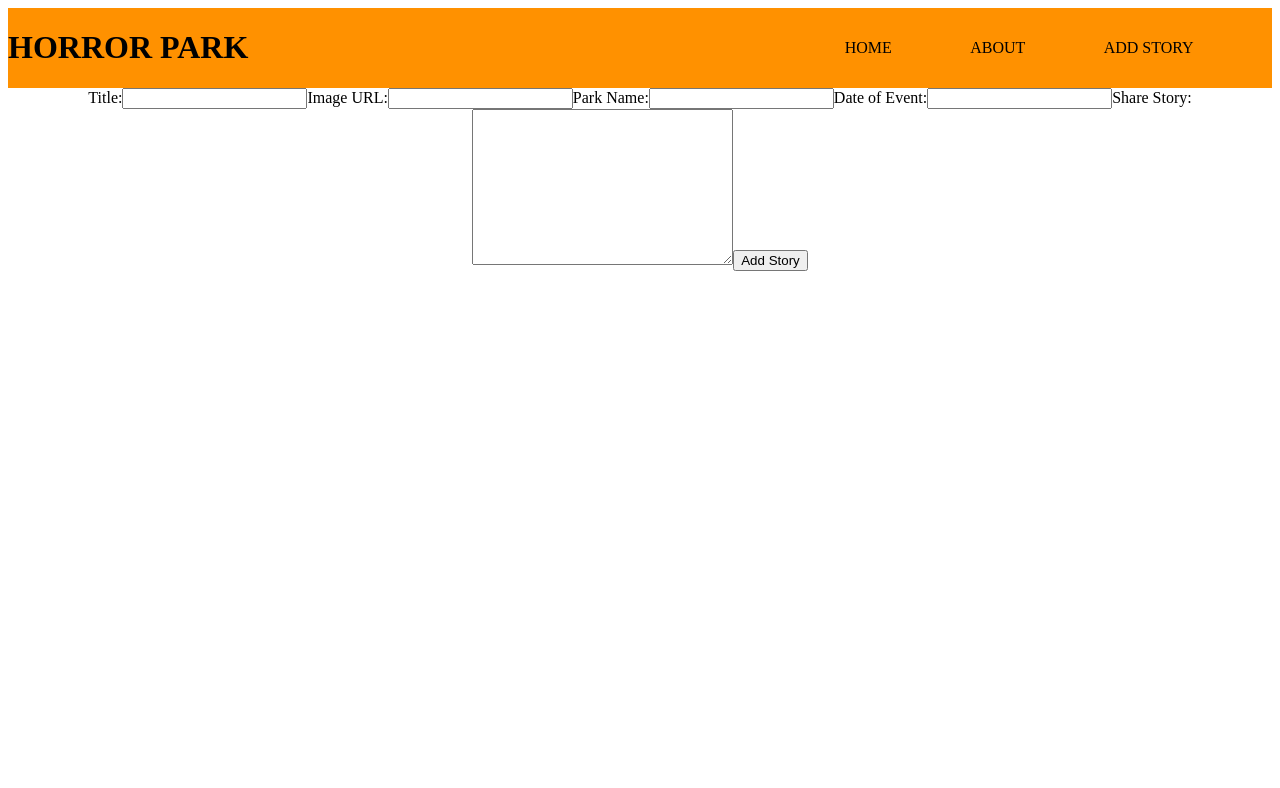
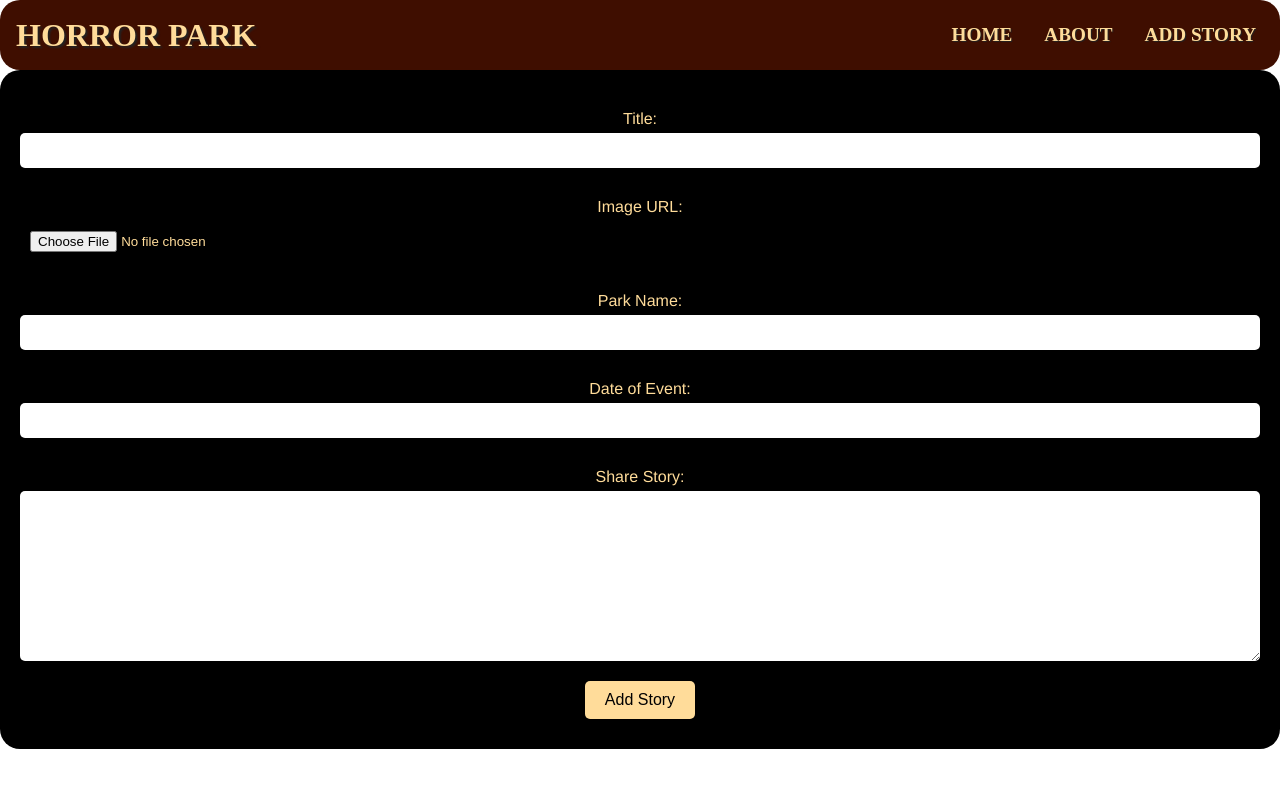
Before and after one commit to QueenlyCrimson/Theme-Park-Horror-Stories, a React (Create React App) app in the folder client/: page /createstory in a window 1280 px wide. Shown: the top 788 px of the page. Built offline with nearby package versions, Linux system fonts and the light colour scheme.

Commit message:
added styling to create story form & update about

```diff
--- a/client/src/App.css
+++ b/client/src/App.css
@@ -1,22 +1,8 @@
-.App {
-  text-align: center;
+* {
+    padding: 0;
+    margin: 0;
 }
 
-.navbar {
-  display: flex;
-  justify-content: space-between;
-  align-items: center;
-  background-color: rgb(255, 145, 0);
+.App {
+    text-align: center;
 }
-
-.navlinks {
-  display: flex;
-  width: 40%;
-  justify-content: space-evenly;
-  align-items: center;
-}
-
-.navlink {
-  text-decoration: none;
-  color: black;
-}
--- a/client/src/components/CreateStory.jsx
+++ b/client/src/components/CreateStory.jsx
@@ -1,13 +1,14 @@
-import { useState } from "react"
-import axios from "axios"
+import { useState } from 'react'
+import axios from 'axios'
+import '../styles/CreateStory.css'
 
 const CreateStory = ({ stories, setStories }) => {
     const [newStory, setNewStory] = useState({
-    title: "",
-    image: "",
-    park: "",
-    date: "",
-    content: "",
+        title: '',
+        image: '',
+        park: '',
+        date: '',
+        content: '',
     })
 
     const handleChange = (e) => {
@@ -16,16 +17,19 @@ const CreateStory = ({ stories, setStories }) => {
 
     const createStory = async (e) => {
         e.preventDefault()
-    let res = await axios.post("http://localhost:3001/stories/create", newStory)
+        let res = await axios.post(
+            'http://localhost:3001/stories/create',
+            newStory
+        )
         let currentStories = stories
         currentStories.push(res.data.story)
         setStories(currentStories)
         setNewStory({
-      title: "",
-      image: "",
-      park: "",
-      date: "",
-      content: "",
+            title: '',
+            image: '',
+            park: '',
+            date: '',
+            content: '',
         })
     }
 
@@ -34,44 +38,60 @@ const CreateStory = ({ stories, setStories }) => {
     }
 
     return (
-    <form onSubmit={handleSubmit}>
-      <label htmlFor="title">Title:</label>
+        <form className='createStory-container' onSubmit={handleSubmit}>
+            <label className='createStory-label' htmlFor='title'>
+                Title:
+            </label>
             <input
-        type="text"
-        id="title"
+                className='createStory-input'
+                type='text'
+                id='title'
                 onChange={handleChange}
                 value={newStory.title}
             />
-      <label htmlFor="image">Image URL:</label>
+            <label className='createStory-label' htmlFor='image'>
+                Image URL:
+            </label>
             <input
-        type="text"
-        id="image"
+                className='createStory-input'
+                type='file'
+                id='image'
                 onChange={handleChange}
                 value={newStory.image}
             />
-      <label htmlFor="park">Park Name:</label>
+            <label className='createStory-label' htmlFor='park'>
+                Park Name:
+            </label>
             <input
-        type="text"
-        id="park"
+                className='createStory-input'
+                type='text'
+                id='park'
                 onChange={handleChange}
                 value={newStory.park}
             />
-      <label htmlFor="date">Date of Event:</label>
+            <label className='createStory-label' htmlFor='date'>
+                Date of Event:
+            </label>
             <input
-        type="text"
-        id="date"
+                className='createStory-input'
+                type='text'
+                id='date'
                 onChange={handleChange}
                 value={newStory.date}
             />
-      <label htmlFor="content">Share Story:</label>
+            <label className='createStory-label' htmlFor='content'>
+                Share Story:
+            </label>
             <textarea
-        id="content"
-        cols="30"
-        rows="10"
+                className='createStory-textarea'
+                id='content'
+                cols='30'
+                rows='10'
                 onChange={handleChange}
-        value={newStory.content}
-      ></textarea>
-      <button type="submit">Add Story</button>
+                value={newStory.content}></textarea>
+            <button className='createStory-button' type='submit'>
+                Add Story
+            </button>
         </form>
     )
 }
--- a/client/src/components/NavBar.jsx
+++ b/client/src/components/NavBar.jsx
@@ -1,17 +1,18 @@
-import { NavLink } from "react-router-dom"
+import { NavLink } from 'react-router-dom'
+import '../styles/Navbar.css'
 
 const NavBar = (props) => {
     return (
-    <div className="navbar">
-      <h1>HORROR PARK</h1>
-      <div className="navlinks">
-        <NavLink to="/" className="navlink">
+        <div className='navbar-container'>
+            <h1 className='navbar-header'>HORROR PARK</h1>
+            <div className='navlinks-container'>
+                <NavLink to='/' className='navlink'>
                     HOME
                 </NavLink>
-        <NavLink to="/about" className="navlink">
+                <NavLink to='/about' className='navlink'>
                     ABOUT
                 </NavLink>
-        <NavLink to="/createstory" className="navlink">
+                <NavLink to='/createstory' className='navlink'>
                     ADD STORY
                 </NavLink>
             </div>
--- a/client/src/styles/About.css
+++ b/client/src/styles/About.css
@@ -1,6 +1,6 @@
 .about-container {
     background-color: black;
-    color: white;
+    color: #ffdc9a;
     padding: 30px;
     border-radius: 20px;
     font-family: 'Franklin Gothic Medium', 'Arial Narrow', Arial, sans-serif;
@@ -10,7 +10,8 @@
     font-size: 36px;
     margin-bottom: 20px;
     text-align: center;
-    text-shadow: 2px 2px 4px #ff0000;
+    color: #ffdc9a;
+    text-shadow: 2px 2px 4px #3f0e00;
 }
 
 .about-content {
--- /dev/null
+++ b/client/src/styles/CreateStory.css
@@ -0,0 +1,35 @@
+.createStory-container {
+    display: flex;
+    flex-direction: column;
+    justify-content: center;
+    align-items: center;
+    background-color: black;
+    color: #ffdc9a;
+    padding: 30px;
+    border-radius: 20px;
+    font-family: 'Franklin Gothic Medium', 'Arial Narrow', Arial, sans-serif;
+}
+
+.createStory-label {
+    margin-top: 10px;
+    margin-bottom: 5px;
+}
+
+.createStory-input,
+.createStory-textarea {
+    width: 100%;
+    padding: 10px;
+    margin-bottom: 20px;
+    border-radius: 5px;
+    border: none;
+}
+
+.createStory-button {
+    background-color: #ffdc9a;
+    color: black;
+    border: none;
+    border-radius: 5px;
+    padding: 10px 20px;
+    font-size: 16px;
+    cursor: pointer;
+}
--- /dev/null
+++ b/client/src/styles/Navbar.css
@@ -0,0 +1,37 @@
+.navbar-container {
+    background-color: #3f0e00;
+    color: #ffdc9a;
+    display: flex;
+    justify-content: space-between;
+    align-items: center;
+    border-radius: 20px;
+    padding: 1rem;
+}
+
+.navbar-header {
+    font-size: 2rem;
+    font-weight: bold;
+    text-shadow: 2px 2px 2px #222;
+}
+
+.navlinks-container {
+    display: flex;
+    gap: 1rem;
+}
+
+.navlink {
+    font-size: 1.2rem;
+    font-weight: bold;
+    text-shadow: 1px 1px 1px #222;
+    color: #ffdc9a;
+    text-decoration: none;
+    padding: 0.5rem;
+    border-radius: 5px;
+    transition: all 0.3s ease-in-out;
+}
+
+.navlink:hover {
+    background-color: #ffdc9a;
+    color: #3f0e00;
+    transform: translateY(-2px);
+}
```
Lines whose indentation alone changed are shown as unchanged.
